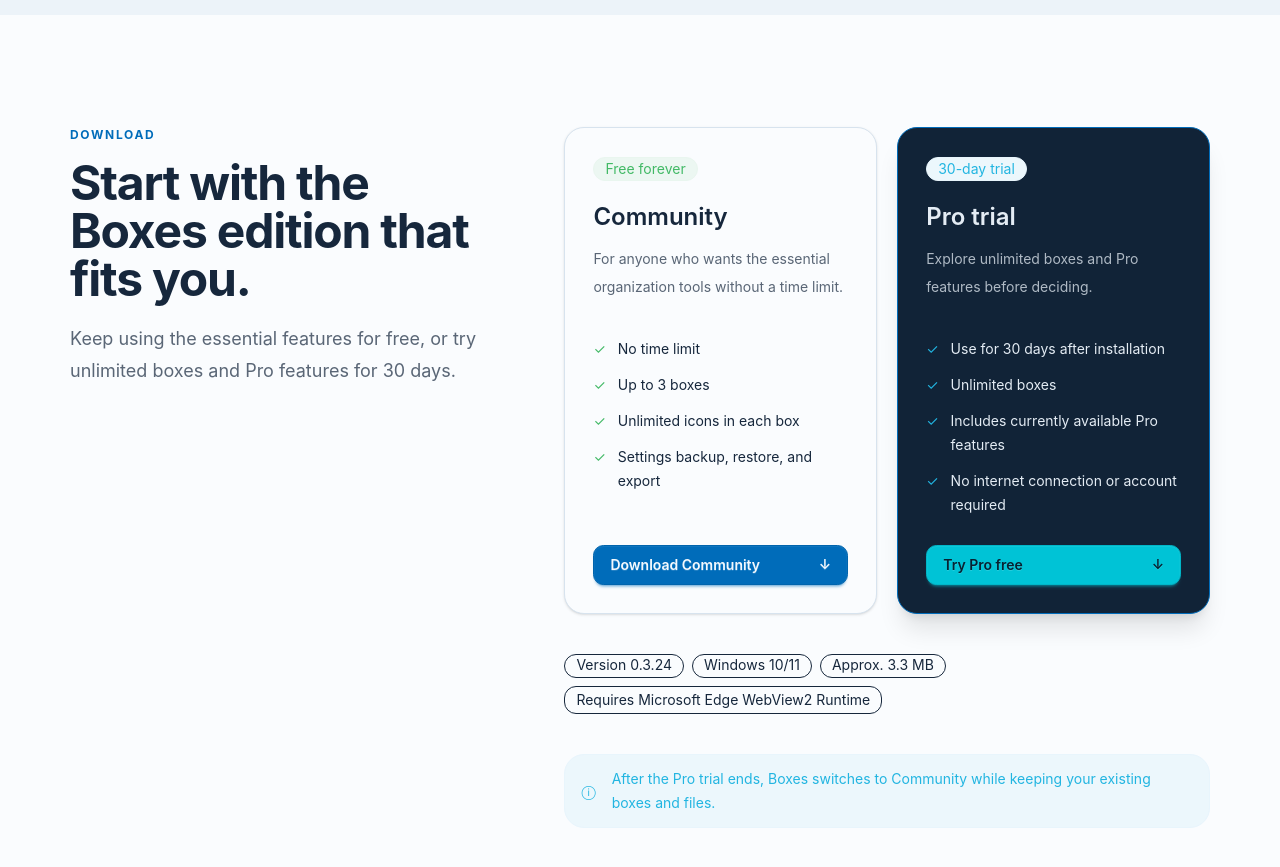
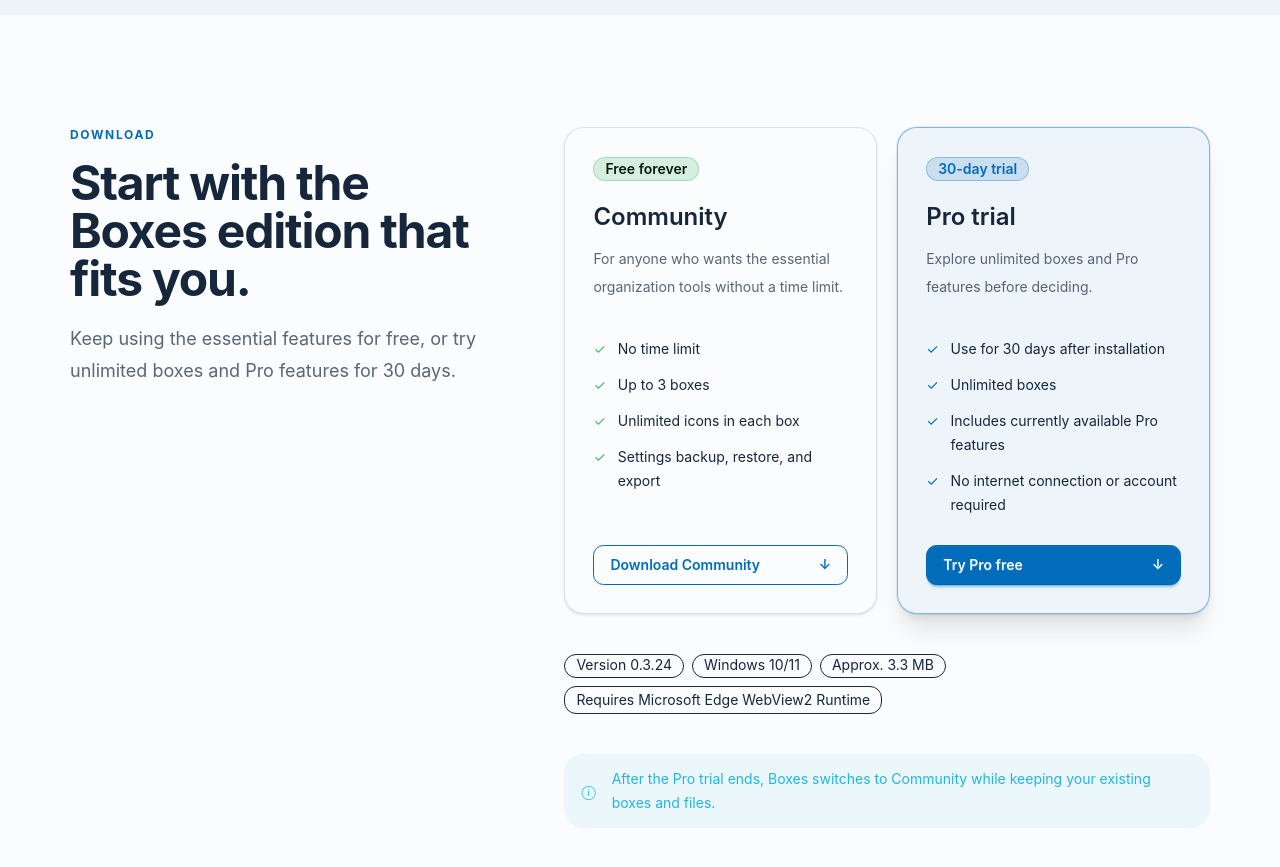
Before and after one commit to ghostyak/ghostyak.com, a Next.js app: page /en/products/boxes in a window 1280 px wide. Shown: the part 2000-2867 px from the top of the page. Built offline with nearby package versions, Linux system fonts and the light colour scheme.

Commit message:
style: refine Boxes edition card colors

```diff
--- a/src/components/EditionCard.tsx
+++ b/src/components/EditionCard.tsx
@@ -22,29 +22,33 @@
   return (
     <article
       className={featured
-        ? "card min-w-0 border border-primary bg-neutral text-neutral-content shadow-xl"
+        ? "card min-w-0 border border-primary/45 bg-primary/5 text-base-content shadow-xl ring-1 ring-primary/10"
         : "card min-w-0 border border-base-300 bg-base-100 shadow-sm"}
     >
       <div className="card-body min-h-[27rem] p-6 sm:p-7">
         <div>
-          <p className={featured ? "badge badge-info badge-soft" : "badge badge-success badge-soft"}>
+          <p
+            className={featured
+              ? "badge border-primary/30 bg-primary/15 font-semibold text-primary"
+              : "badge border-success/35 bg-success/20 font-semibold text-success-content"}
+          >
             {label}
           </p>
           <h3 className="card-title mt-5 text-2xl">{name}</h3>
-          <p className={featured ? "mt-3 min-h-16 leading-7 text-neutral-content/75" : "mt-3 min-h-16 leading-7 text-base-content/70"}>
+          <p className="mt-3 min-h-16 leading-7 text-base-content/70">
             {description}
           </p>
         </div>
         <ul className="my-5 grid gap-3 text-sm">
           {highlights.map((highlight) => (
             <li className="flex gap-3 leading-6" key={highlight}>
-              <span className={featured ? "text-info" : "text-success"} aria-hidden="true">✓</span>
+              <span className={featured ? "text-primary" : "text-success"} aria-hidden="true">✓</span>
               <span>{highlight}</span>
             </li>
           ))}
         </ul>
         <div className="card-actions mt-auto">
-          <Link className={featured ? "btn btn-accent w-full justify-between" : "btn btn-primary w-full justify-between"} href={downloadUrl}>
+          <Link className={featured ? "btn btn-primary w-full justify-between" : "btn btn-outline btn-primary w-full justify-between"} href={downloadUrl}>
             {downloadLabel}
             <span aria-hidden="true">↓</span>
           </Link>
```
